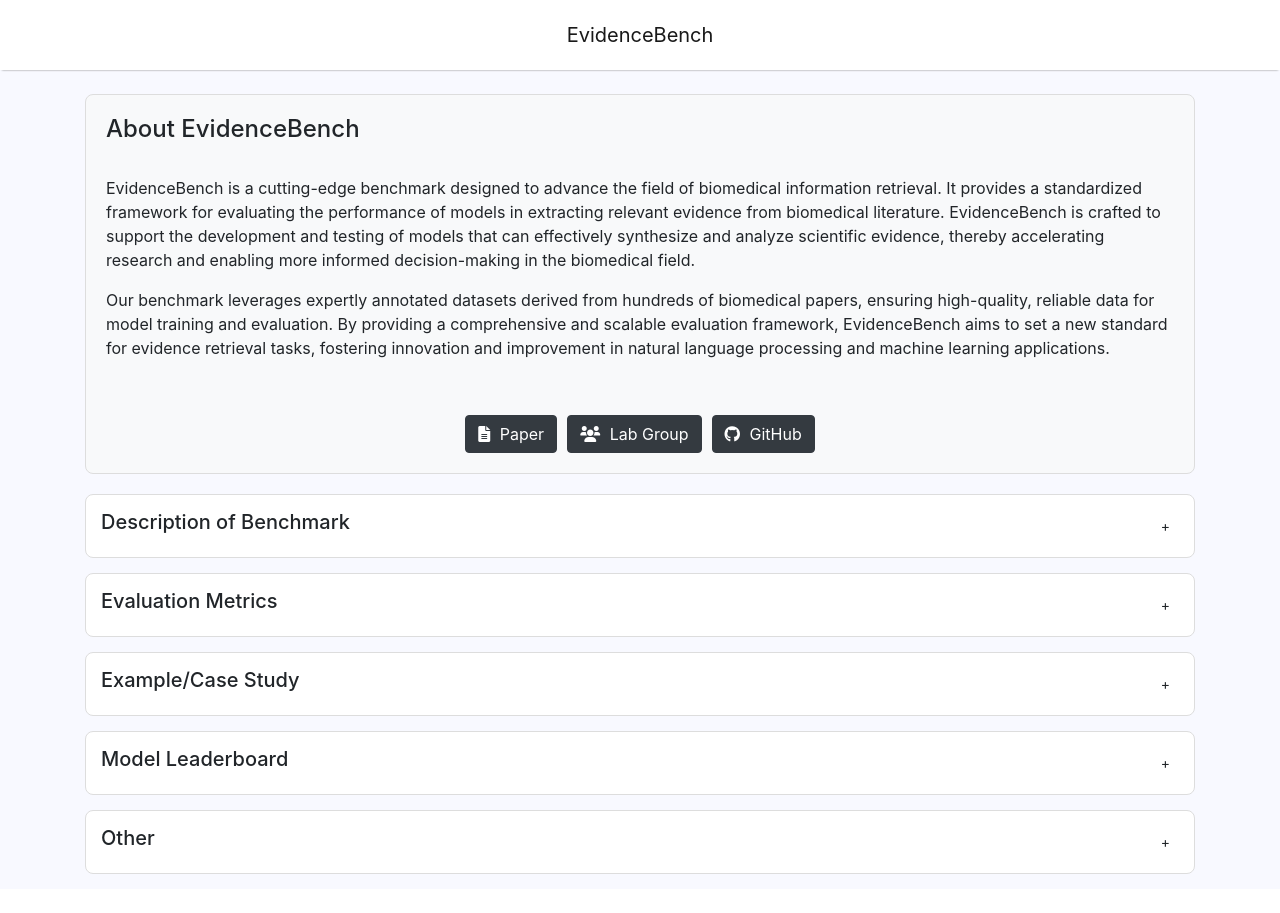
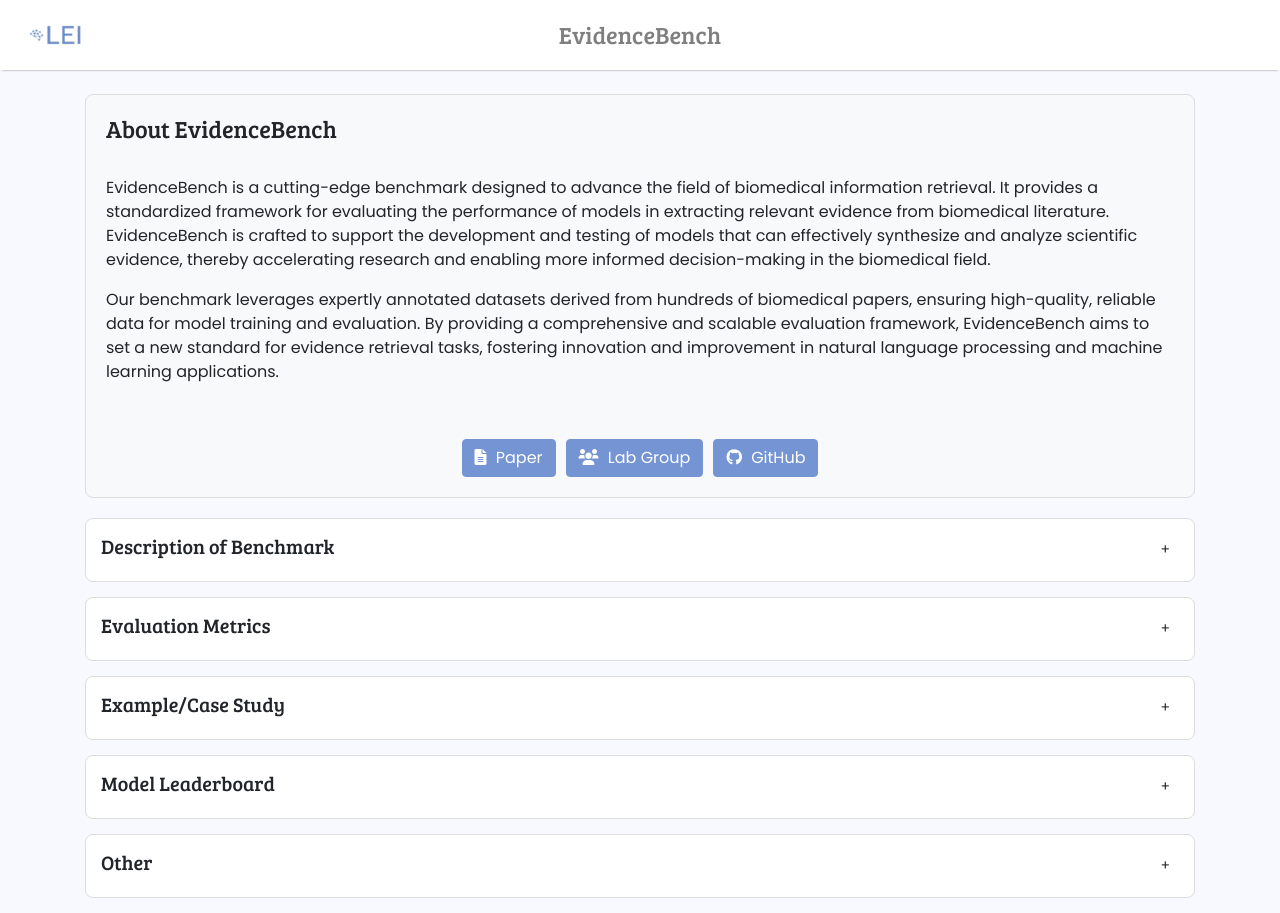
Before and after one commit to jordanboskovich/UImockup, a Node server app: page / in a window 1280 px wide. Before the commit the page ends 874 px from the top, so only its background shows below. Run offline with Node 20, Linux system fonts and the light colour scheme; some libraries are stand-ins or nearby versions.

Commit message:
updated styling

```diff
--- a/views/index.ejs
+++ b/views/index.ejs
@@ -8,8 +8,12 @@
     <link rel="stylesheet" href="https://cdnjs.cloudflare.com/ajax/libs/font-awesome/6.0.0-beta3/css/all.min.css">
 
     <style>
+
+        @import url('https://fonts.googleapis.com/css2?family=Bree+Serif&family=Poppins:ital,wght@0,100;0,200;0,300;0,400;0,500;0,600;0,700;0,800;0,900;1,100;1,200;1,300;1,400;1,500;1,600;1,700;1,800;1,900&display=swap');
+
         body {
             background-color: #F8F9FF;
+            font-family: "Poppins", sans-serif;
         }
 
         .navbar {
@@ -18,13 +22,24 @@
           height: 70px;
           display: flex;
           align-items: center;
+          justify-content: space-between;
       }
 
-        .navbar-brand {
+      .navbar-logo {
+          height: 50px;
+      }
+
+      .navbar-text {
           margin: 0 auto;
           position: absolute;
           left: 50%;
           transform: translateX(-50%);
+          font-size: 1.5rem;
+          font-family: "Bree Serif", serif;
+      }
+
+      .titleFont{
+        font-family: "Bree Serif", serif;
       }
 
         .expandable-div {
@@ -70,12 +85,25 @@
           margin-right: 5px;
       }
 
+      .btn-dark{
+        background-color: #7494D4 !important;
+        border-color: #7494D4 !important;
+      }
+
+      .btn-dark:hover{
+        background-color: #607cac !important;
+        border-color: #607cac !important;
+      }
+
 
     </style>
 </head>
 <body>
-    <nav class="navbar navbar-expand-lg navbar-light">
-        <a class="navbar-brand" href="#">EvidenceBench</a>
+    <nav class="navbar navbar-expand-lg navbar-light bg-light">
+    <a target="_blank" class="navbar-brand" href="https://lei.ucsd.edu/">
+        <img src="/images/logo.png" alt="EvidenceBench Logo" class="navbar-logo">
+    </a>
+    <span class="navbar-text mx-auto">EvidenceBench</span>
     </nav>
 
 
@@ -83,7 +111,7 @@
     <div class="container mt-4">
 
        <div class="floating-div" id="description-div">
-    <h4>About EvidenceBench</h4><br>
+    <h4 class="titleFont">About EvidenceBench</h4><br>
     <p>EvidenceBench is a cutting-edge benchmark designed to advance the field of biomedical information retrieval. It provides a standardized framework for evaluating the performance of models in extracting relevant evidence from biomedical literature. EvidenceBench is crafted to support the development and testing of models that can effectively synthesize and analyze scientific evidence, thereby accelerating research and enabling more informed decision-making in the biomedical field. </p>
 
   <p>Our benchmark leverages expertly annotated datasets derived from hundreds of biomedical papers, ensuring high-quality, reliable data for model training and evaluation. By providing a comprehensive and scalable evaluation framework, EvidenceBench aims to set a new standard for evidence retrieval tasks, fostering innovation and improvement in natural language processing and machine learning applications.</p><br>
@@ -92,7 +120,7 @@
       <a target="_blank" href="https://example.com/" class="btn btn-dark">
           <i class="fas fa-file-alt"></i> Paper
       </a>
-      <a target="_blank" href="https://example.com/" class="btn btn-dark">
+      <a target="_blank" href="https://lei.ucsd.edu/people" class="btn btn-dark">
           <i class="fas fa-users"></i> Lab Group
       </a>
       <a target="_blank" href="https://github.com/EvidenceBench/EvidenceBench" class="btn btn-dark">
@@ -103,7 +131,7 @@
 
         <div class="expandable-div" id="div-1">
             <div class="header">
-                <h5>Description of Benchmark</h5>
+                <h5 class="titleFont">Description of Benchmark</h5>
                 <button class="btn btn-sm" onclick="toggleContent(1)" id="button-1">+</button>
             </div>
             <div class="content">
@@ -131,7 +159,7 @@
 
         <div class="expandable-div" id="div-2">
             <div class="header">
-                <h5>Evaluation Metrics</h5>
+                <h5 class="titleFont">Evaluation Metrics</h5>
                 <button class="btn btn-sm" onclick="toggleContent(2)" id="button-2">+</button>
             </div>
             <div class="content">
@@ -181,7 +209,7 @@
 
         <div class="expandable-div" id="div-3">
             <div class="header">
-                <h5>Example/Case Study</h5>
+                <h5 class="titleFont">Example/Case Study</h5>
                 <button class="btn btn-sm" onclick="toggleContent(3)" id="button-3">+</button>
             </div>
             <div class="content">
@@ -191,7 +219,7 @@
 
         <div class="expandable-div" id="div-4">
             <div class="header">
-                <h5>Model Leaderboard</h5>
+                <h5 class="titleFont">Model Leaderboard</h5>
                 <button class="btn btn-sm" onclick="toggleContent(4)" id="button-4">+</button>
             </div>
             <div class="content">
@@ -201,7 +229,7 @@
 
         <div class="expandable-div" id="div-5">
             <div class="header">
-                <h5>Other</h5>
+                <h5 class="titleFont">Other</h5>
                 <button class="btn btn-sm" onclick="toggleContent(5)" id="button-5">+</button>
             </div>
             <div class="content">
```
Also changed, not shown: public/images/logo.png (added), 2 other files. Lines whose indentation alone changed are shown as unchanged.
